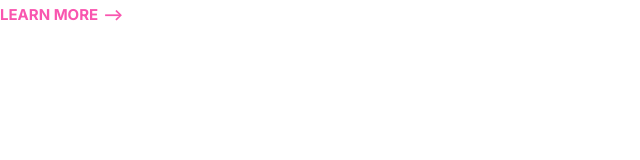
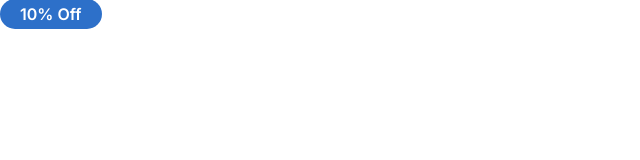
Before and after one commit to TEIKOU2023/willyfy, a plain HTML site: page index.html in a window 1280 px wide. Shown: the whole page, without its empty margins (0-640 px from the left). Drawn offline with Linux system fonts and the light colour scheme.

Commit message:
Build the badge component.

```diff
--- a/css/style.css
+++ b/css/style.css
@@ -87,3 +87,37 @@ a {
         font-size: 1.5rem;
     }
 }
+
+/* Badges */
+
+.badge {
+    border-radius: 20px;
+    font-size: 2rem;
+    font-weight: 600;
+    padding: 0.5rem 2rem;
+    white-space: nowrap;
+}
+
+.badge--primary {
+    background-color: var(--color-primary);
+    color: #fff;
+}
+
+.badge--secondary {
+    background-color: var(--color-secondary);
+    color: #fff;
+}
+
+.badge--small {
+    font-size: 1.6rem;
+}
+
+@media screen and (mid-width: 1024px) {
+    .badge {
+        font-size: 1.5rem;
+    }
+
+    .badge--small {
+        font-size: 1.2rem;
+    }
+}
--- a/index.html
+++ b/index.html
@@ -11,6 +11,6 @@
     <link rel="stylesheet" href="css/style.css">
 </head>
 <body>
-    <a href="#" class="link-arrow">Learn More</a>
+    <span class="badge badge--primary badge--small">10% Off</span>
 </body>
 </html>
```
Also changed, not shown: components/badge.html (added, +3 -0 lines).
